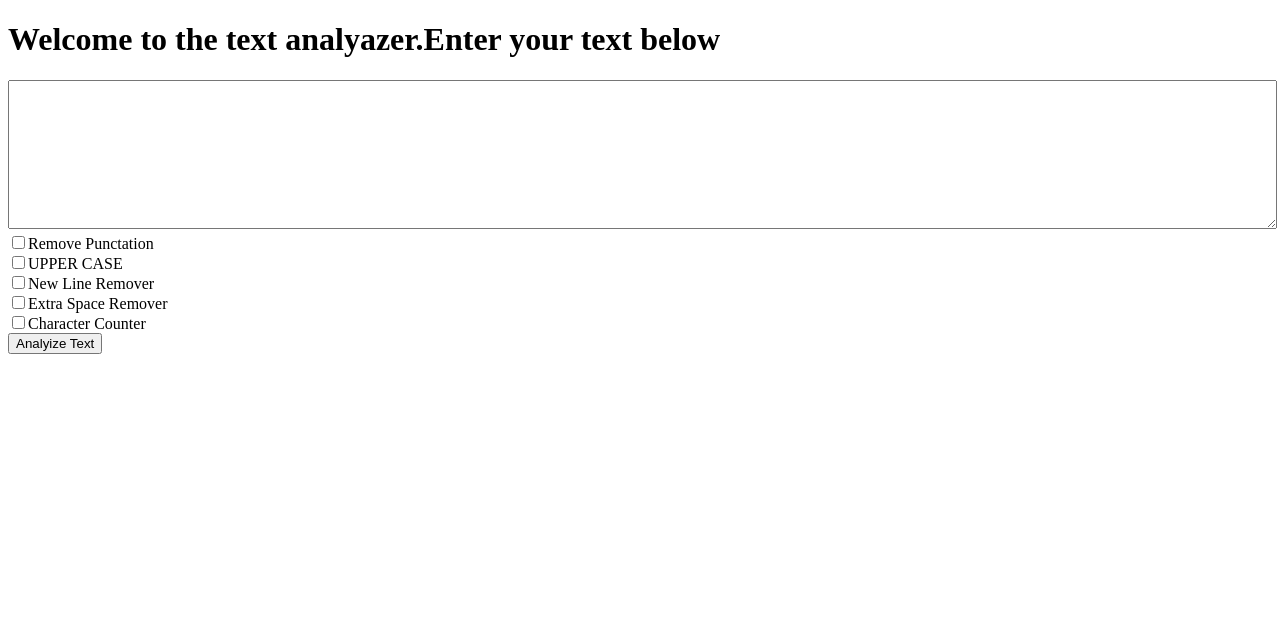
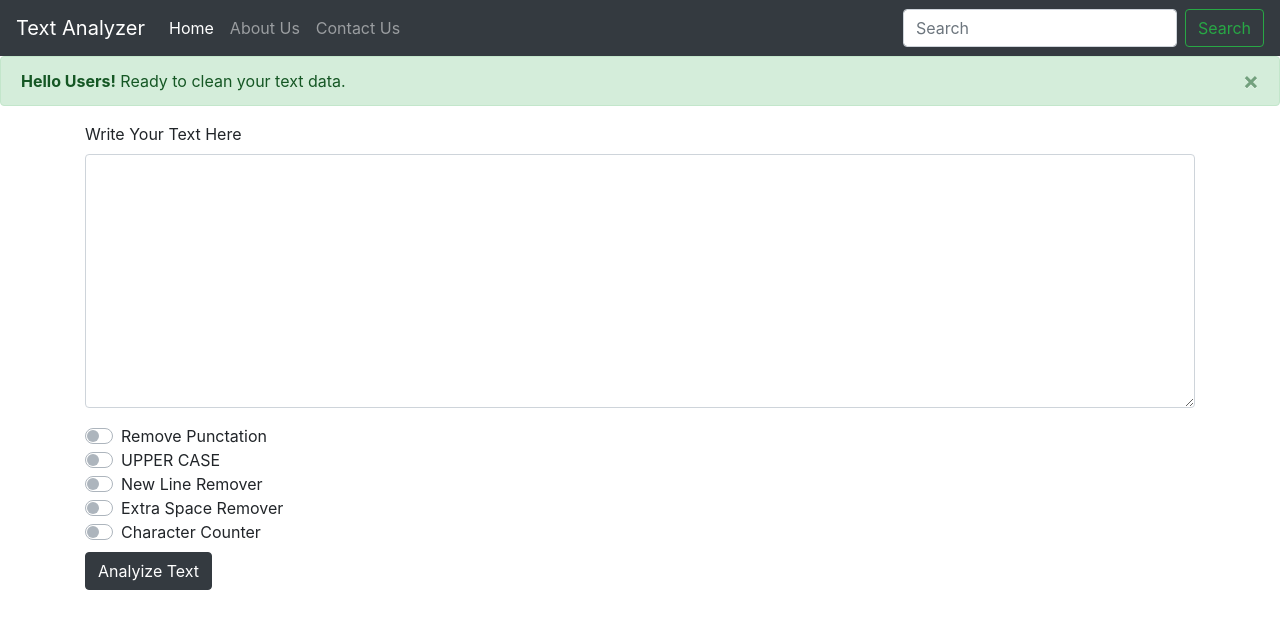
Before and after one commit to rahulshukla007/Text-Analyzer, a Django app: page / in a window 1280 px wide. Shown: the top 629 px of the page. Run offline with Django 3.2, Linux system fonts and the light colour scheme; some libraries are stand-ins or nearby versions.

Commit message:
adding Boostrap

```diff
--- a/mysite/templates/index.html
+++ b/mysite/templates/index.html
@@ -1,19 +1,103 @@
-<!DOCTYPE html>
+<!doctype html>
 <html lang="en">
-<head>
-    <meta charset="UTF-8">
-    <title>TextUtils</title>
-</head>
-<body>
-<h1>Welcome to the text analyazer.Enter your text below</h1>
+  <head>
+    <!-- Required meta tags -->
+    <meta charset="utf-8">
+    <meta name="viewport" content="width=device-width, initial-scale=1, shrink-to-fit=no">
+
+    <!-- Bootstrap CSS -->
+    <link rel="stylesheet" href="https://stackpath.bootstrapcdn.com/bootstrap/4.3.1/css/bootstrap.min.css" integrity="sha384-ggOyR0iXCbMQv3Xipma34MD+dH/1fQ784/j6cY/iJTQUOhcWr7x9JvoRxT2MZw1T" crossorigin="anonymous">
+
+    <title>Text Utility</title>
+  </head>
+  <body>
+    <nav class="navbar navbar-expand-lg navbar-dark bg-dark">
+  <a class="navbar-brand" href="#">Text Analyzer</a>
+  <button class="navbar-toggler" type="button" data-toggle="collapse" data-target="#navbarSupportedContent" aria-controls="navbarSupportedContent" aria-expanded="false" aria-label="Toggle navigation">
+    <span class="navbar-toggler-icon"></span>
+  </button>
+
+  <div class="collapse navbar-collapse" id="navbarSupportedContent">
+    <ul class="navbar-nav mr-auto">
+      <li class="nav-item active">
+        <a class="nav-link" href="#">Home <span class="sr-only">(current)</span></a>
+      </li>
+      <li class="nav-item">
+        <a class="nav-link" href="#">About Us</a>
+      </li>
+
+      <li class="nav-item">
+        <a class="nav-link" href="#">Contact Us</a>
+      </li>
+
+
+    </ul>
+    <form class="form-inline my-2 my-lg-0">
+      <input class="form-control mr-sm-2" type="search" placeholder="Search" aria-label="Search">
+      <button class="btn btn-outline-success my-2 my-sm-0" type="submit">Search</button>
+    </form>
+  </div>
+</nav>
+
+<!--dismissible Alert-->
+
+    <div class="alert alert-success alert-dismissible fade show" role="alert">
+  <strong>Hello Users!</strong> Ready to clean your text data.
+  <button type="button" class="close" data-dismiss="alert" aria-label="Close">
+    <span aria-hidden="true">&times;</span>
+  </button>
+   </div>
+
+<!--Text Area-->
+  <div class="container">
+
 <form action='/analyze' method="post">{% csrf_token %}
-    <textarea name="text" style='margin: 0px; width: 1263px; height: 143px;'></textarea>
-    <input type="checkbox" name="removepunc">Remove Punctation<br>
-    <input type="checkbox" name="uppercase">UPPER CASE<br>
-    <input type="checkbox" name="newlineremove">New Line Remover<br>
-    <input type="checkbox" name="Extrapaceremover">Extra Space Remover<br>
-    <input type="checkbox" name="charcounter">Character Counter<br>
-    <button type="submit">Analyize Text</button>
+        <div class="form-group">
+          <label for="exampleFormControlTextarea1">Write Your Text Here</label>
+          <textarea class="form-control" name="text" id="exampleFormControlTextarea1" rows="10"></textarea>
+        </div>
+
+
+    <!--switches-->
+    <div class="custom-control custom-switch">
+  <input type="checkbox" name="removepunc" class="custom-control-input" id="customSwitch1">
+  <label class="custom-control-label" for="customSwitch1">Remove Punctation</label>
+    </div>
+
+     <div class="custom-control custom-switch">
+  <input type="checkbox" name="uppercase" class="custom-control-input" id="customSwitch2">
+  <label class="custom-control-label" for="customSwitch2">UPPER CASE</label>
+    </div>
+
+     <div class="custom-control custom-switch">
+  <input type="checkbox" name="newlineremove" class="custom-control-input" id="customSwitch3">
+  <label class="custom-control-label" for="customSwitch3">New Line Remover</label>
+    </div>
+
+     <div class="custom-control custom-switch">
+  <input type="checkbox" name="Extrapaceremover" class="custom-control-input" id="customSwitch4">
+  <label class="custom-control-label" for="customSwitch4">Extra Space Remover</label>
+    </div>
+
+    <div class="custom-control custom-switch">
+  <input type="checkbox" name="charcounter" class="custom-control-input" id="customSwitch5">
+  <label class="custom-control-label" for="customSwitch5">Character Counter</label>
+    </div>
+
+
+<button type="submit" class="btn btn-dark mt-2">Analyize Text</button>
+
 </form>
-</body>
+  </div>
+
+
+
+
+
+    <!-- Optional JavaScript -->
+    <!-- jQuery first, then Popper.js, then Bootstrap JS -->
+    <script src="https://code.jquery.com/jquery-3.3.1.slim.min.js" integrity="sha384-q8i/X+965DzO0rT7abK41JStQIAqVgRVzpbzo5smXKp4YfRvH+8abtTE1Pi6jizo" crossorigin="anonymous"></script>
+    <script src="https://cdnjs.cloudflare.com/ajax/libs/popper.js/1.14.7/umd/popper.min.js" integrity="sha384-UO2eT0CpHqdSJQ6hJty5KVphtPhzWj9WO1clHTMGa3JDZwrnQq4sF86dIHNDz0W1" crossorigin="anonymous"></script>
+    <script src="https://stackpath.bootstrapcdn.com/bootstrap/4.3.1/js/bootstrap.min.js" integrity="sha384-JjSmVgyd0p3pXB1rRibZUAYoIIy6OrQ6VrjIEaFf/nJGzIxFDsf4x0xIM+B07jRM" crossorigin="anonymous"></script>
+  </body>
 </html>
```
Also changed, not shown: mysite/templates/analyze.html (+64 -8 lines).
